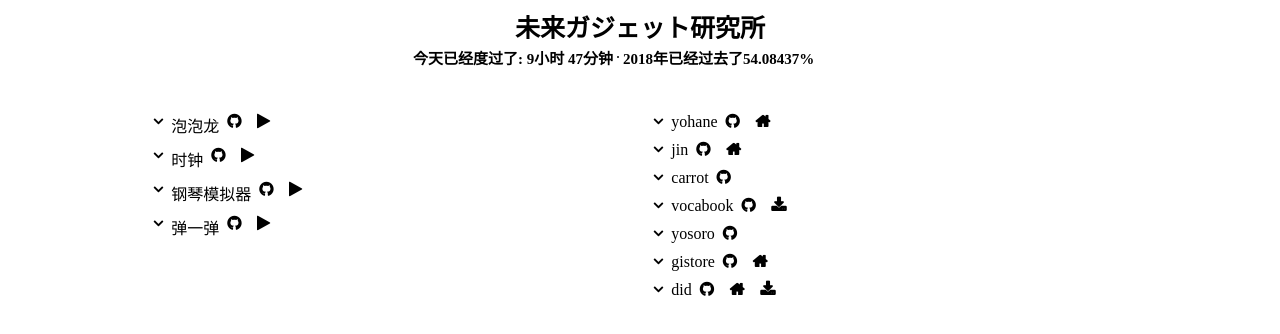
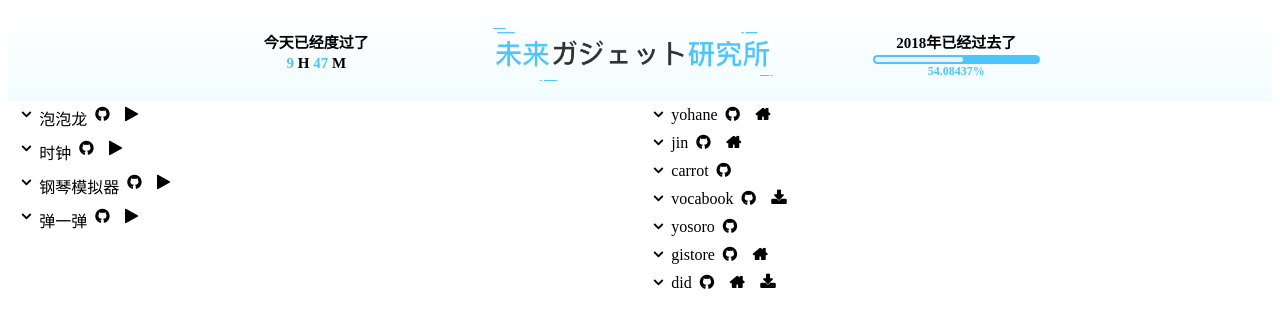
Before and after one commit to cwjdemos/cwjdemo.github.io, a plain HTML site: page index.html in a window 1280 px wide. Drawn offline with Linux system fonts and the light colour scheme.

Commit message:
update index page

```diff
--- a/index.html
+++ b/index.html
@@ -3,227 +3,43 @@
 
 <head>
     <meta charset="UTF-8">
-    <title>cwj demo home page</title>
+    <title>未来ガジェット研究所</title>
     <link href="https://netdna.bootstrapcdn.com/font-awesome/4.7.0/css/font-awesome.min.css" rel="stylesheet">
+    <link rel="stylesheet" href="styles/atomic.css">
+    <link rel="stylesheet" href="styles/index.css">
 </head>
 
 <body>
-    <div class="container">
-        <div class="header">
-            <div style="font-size: 25px; text-align: center; font-weight: 900;">
-                未来ガジェット研究所
+    <div class="header">
+        <div class="container flex" style="padding: 20px 0;">
+            <div id="ttd" class="subtitle">
+                <div class="h50" id="pt1"></div>
+                <div class="h50">
+                    <span class="theme-color" id="pt2"></span>
+                    H
+                    <span class="theme-color" id="pt3"></span>
+                    M
+                </div>
             </div>
-            <div style="display: flex; width: 460px; margin: 0 auto;">
-                <div id="ttd" class="subtitle"></div>.
-                <div id="tty" class="subtitle"></div>
+            <div style="width: 280px; height: 53px; background: url('assets/header.png'); background-size: 100%;">
+
+            </div>
+            <div id="tty" class="subtitle">
+                <div class="h50" id="pt4"></div>
+                <div class="h50">
+                    <div class="h40" style="background: #4BC4FF; border-radius: 10px; padding: 2px; box-sizing: border-box;">
+                        <div id="progress"></div>
+                    </div>
+                    <div class="h60 theme-color" id="pt5" style="font-size: 12px; line-height: 14px;"></div>
+                </div>
             </div>
         </div>
-        <div class="pj-wrap">
-            <div id="games" class="pj"></div>
-            <div id="projects" class="pj"></div>
-        </div>
+    </div>
+    <div class="pj-wrap">
+        <div id="games" class="pj"></div>
+        <div id="projects" class="pj"></div>
     </div>
 </body>
 
 </html>
-<script>
-    const nextDay = _ => new Date().setHours(24, 0, 0)
-    const lastYear = _ => new Date(new Date().setMonth(0, 0)).setHours(24, 0, 0)
-    const nextYear = _ => new Date(new Date().setMonth(12, 1)).setHours(0, 0, 0)
-    const analyzeTTL = time => {
-        let h = Math.floor(time / 3600)
-        let m = Math.floor((time % 3600) / 60)
-        let s = Math.floor(time % 3600 % 60)
-        return { h, m, s }
-    }
-    const $id = id => document.getElementById(id)
-    const render = (content, elm) => (elm.innerHTML !== content) && (elm.innerHTML = content)
-    const setTitle = content => (document.title !== content) && (document.title = content)
-    const ttDe = () => {
-        let secondToDay = (nextDay() - new Date()) / 1000
-        let { h, m } = analyzeTTL(secondToDay)
-        let content
-        if (h >= 12) {
-            content = `今天已经度过了: ${23 - h}小时 ${59 - m}分钟`
-        } else {
-            content = `距离今天结束还有: ${h}小时 ${m}分钟`
-        }
-        render(content, $id('ttd'))
-        setTitle(content)
-    }
-    const ttYe = () => {
-        let year = new Date().getFullYear()
-        let per = (Date.now() - lastYear()) / (nextYear() - lastYear())
-        let content = `${year}年已经过去了${(per * 100).toFixed(5)}%`
-        render(content, $id('tty'))
-
-    }
-    const exec = () => {
-        ttDe()
-        ttYe()
-    }
-    exec()
-    setInterval(() => {
-        exec()
-    }, 1000)
-    const toggleClass = (ele, cls) => {
-        let origin = ele.className.split(' ')
-        if (origin.indexOf(cls) > -1) {
-            origin.splice(origin.indexOf(cls), 1)
-        } else {
-            origin.push(cls)
-        }
-        ele.className = origin.join(' ')
-    }
-    const githubPrefix = 'https://github.com/cwj0417/'
-    const demoDir = 'demos/'
-    const addProject = (title, options, desc, isGame) => {
-        let { github, homepage, demonstration, download } = options
-        let $project = document.createElement('div')
-        $project.className = 'project'
-        let $title = document.createElement('div')
-        $title.className = 'title'
-        let $desc = document.createElement('div')
-        $desc.className = 'desc hid'
-        $project.appendChild($title)
-        $project.appendChild($desc)
-        document.getElementById(isGame ? 'games' : 'projects').appendChild($project)
-
-        // arrow
-        let $arrow = document.createElement('i')
-        $arrow.className = 'fa fa-angle-down arrow'
-        $arrow.addEventListener('click', () => {
-            toggleClass($arrow, 'expended')
-            toggleClass($desc, 'hid')
-        })
-        // title
-        let $name = document.createElement('div')
-        $name.className = 'name'
-        $name.innerHTML = title
-        $name.addEventListener('click', () => {
-            toggleClass($arrow, 'expended')
-            toggleClass($desc, 'hid')
-        })
-
-        $title.appendChild($arrow)
-        $title.appendChild($name)
-
-        // github
-        if (github) {
-            let $github_a = document.createElement('a')
-            let $github_icon = document.createElement('i')
-            $github_a.href = `${githubPrefix}/${github}`
-            $github_a.target = '_blank'
-            $github_icon.className = 'fa fa-github'
-            $github_a.appendChild($github_icon)
-            $title.appendChild($github_a)
-        }
-
-        if (demonstration) {
-            let $demo_a = document.createElement('a')
-            let $demo_icon = document.createElement('i')
-            $demo_a.href = `${demoDir}${demonstration}`
-            $demo_a.target = '_blank'
-            $demo_icon.className = 'fa fa-play'
-            $demo_a.appendChild($demo_icon)
-            $title.appendChild($demo_a)
-        }
-
-        if (homepage) {
-            let $homepage_a = document.createElement('a')
-            let $homepage_icon = document.createElement('i')
-            $homepage_a.href = homepage
-            $homepage_a.target = '_blank'
-            $homepage_icon.className = 'fa fa-home'
-            $homepage_a.appendChild($homepage_icon)
-            $title.appendChild($homepage_a)
-        }
-
-        if (download) {
-            let $download_a = document.createElement('a')
-            let $download_icon = document.createElement('i')
-            $download_a.href = `${githubPrefix}/${download}/releases`
-            $download_a.target = '_blank'
-            $download_icon.className = 'fa fa-download'
-            $download_a.appendChild($download_icon)
-            $title.appendChild($download_a)
-        }
-
-        //desc
-        $desc.innerHTML = desc
-    }
-    addProject('泡泡龙', { github: 'canvas', demonstration: 'ppl/index.html' }, '2014年研究canvas时做的游戏, 自己写的碰撞判断', true)
-    addProject('时钟', { github: 'canvas', demonstration: 'clock/index.html' }, '2014年研究canvas时照着教程做的', true)
-    addProject('yohane', { github: 'yohane', homepage: githubPrefix + 'yohane' }, '基于命令行, 把md文件转化为ppt')
-    addProject('jin', { github: 'jin', homepage: 'https://jin.yo-cwj.com' }, '配色系统')
-    addProject('钢琴模拟器', {github: 'keyboardJoy', demonstration: 'keyboard/index.html'}, '加载midi文件来模拟钢琴弹奏', true)
-    addProject('弹一弹', {github: 'superflip', demonstration: 'flip/index.html'}, '小游戏', true)
-    addProject('carrot', {github: 'carrot'}, '基于rn的菜谱app')
-    addProject('vocabook', { github: 'lock-on', download: 'lock-on' }, '背单词软件')
-    addProject('yosoro', { github: 'yosoro' }, 'chrome插件, 提供多种实用功能')
-    addProject('gistore', { github: 'gistore', homepage: githubPrefix + 'gistore' }, '使用github的gist服务来备份单机应用')
-    addProject('did', { github: 'did', homepage: githubPrefix + 'did', download: 'did' }, 'chrome插件, 记录每天做的事和todos.')
-</script>
-<style>
-body {
-    font-family: "PingFang SC";
-    user-select: none;
-}
-.container {
-    width: 1000px;
-    margin: 0 auto;
-}
-
-.container>.header {
-    height: 100px;
-}
-
-.subtitle {
-    padding: 3px;
-    font-size: 15px;
-    text-align: center;
-    font-weight: bolder;
-}
-
-.title {
-    display: flex;
-}
-.title i {
-    margin: 0 8px;
-    font-weight: 900;
-}
-
-.desc {
-    transition: all .2s
-}
-
-.hid {
-    transform: rotateX(90deg);
-    height: 0;
-}
-
-.arrow {
-    transition: all .1s;
-}
-
-.expended {
-    height: auto;
-    transform: rotateX(180deg);
-    padding: 10px;
-}
-.desc {
-    box-shadow: 0 0 5px rgba(0, 0, 0, .2);
-}
-.pj-wrap {
-    display: flex;
-}
-.pj {
-    width: 50%;
-}
-.project {
-    padding: 5px;
-}
-a, a:visited {
-    color: inherit;
-}
-</style>
+<script src="scripts/index.js"></script>
--- /dev/null
+++ b/scripts/index.js
@@ -0,0 +1,142 @@
+const nextDay = _ => new Date().setHours(24, 0, 0)
+const lastYear = _ => new Date(new Date().setMonth(0, 0)).setHours(24, 0, 0)
+const nextYear = _ => new Date(new Date().setMonth(12, 1)).setHours(0, 0, 0)
+const analyzeTTL = time => {
+    let h = Math.floor(time / 3600)
+    let m = Math.floor((time % 3600) / 60)
+    let s = Math.floor(time % 3600 % 60)
+    return { h, m, s }
+}
+const $id = id => document.getElementById(id)
+const render = (content, elm) => (elm.innerHTML !== content) && (elm.innerHTML = content)
+const ttDe = () => {
+    let secondToDay = (nextDay() - new Date()) / 1000
+    let { h, m } = analyzeTTL(secondToDay)
+    let pt1, pt2, pt3
+    if (h >= 12) {
+        pt1 = "今天已经度过了"
+        pt2 = 23 - h
+        pt3 = 59 - m
+    } else {
+        pt1 = "距离今天结束还有"
+        pt2 = h
+        pt3 = m
+    }
+    render(pt1, $id("pt1"))
+    render(pt2, $id("pt2"))
+    render(pt3, $id("pt3"))
+}
+const ttYe = () => {
+    let year = new Date().getFullYear()
+    let per = (Date.now() - lastYear()) / (nextYear() - lastYear())
+    let pt4 = `${year}年已经过去了`
+    let pt5 = `${(per * 100).toFixed(5)}%`
+    render(pt4, $id("pt4"))
+    render(pt5, $id("pt5"))
+    $id("progress").style.width = pt5
+}
+const exec = () => {
+    ttDe()
+    ttYe()
+}
+exec()
+setInterval(() => {
+    exec()
+}, 1000)
+const toggleClass = (ele, cls) => {
+    let origin = ele.className.split(" ")
+    if (origin.indexOf(cls) > -1) {
+        origin.splice(origin.indexOf(cls), 1)
+    } else {
+        origin.push(cls)
+    }
+    ele.className = origin.join(" ")
+}
+const githubPrefix = "https://github.com/cwj0417/"
+const demoDir = "demos/"
+const addProject = (title, options, desc, isGame) => {
+    let { github, homepage, demonstration, download } = options
+    let $project = document.createElement("div")
+    $project.className = "project"
+    let $title = document.createElement("div")
+    $title.className = "title"
+    let $desc = document.createElement("div")
+    $desc.className = "desc hid"
+    $project.appendChild($title)
+    $project.appendChild($desc)
+    document.getElementById(isGame ? "games" : "projects").appendChild($project)
+
+    // arrow
+    let $arrow = document.createElement("i")
+    $arrow.className = "fa fa-angle-down arrow"
+    $arrow.addEventListener("click", () => {
+        toggleClass($arrow, "expended")
+        toggleClass($desc, "hid")
+    })
+    // title
+    let $name = document.createElement("div")
+    $name.className = "name"
+    $name.innerHTML = title
+    $name.addEventListener("click", () => {
+        toggleClass($arrow, "expended")
+        toggleClass($desc, "hid")
+    })
+
+    $title.appendChild($arrow)
+    $title.appendChild($name)
+
+    // github
+    if (github) {
+        let $github_a = document.createElement("a")
+        let $github_icon = document.createElement("i")
+        $github_a.href = `${githubPrefix}/${github}`
+        $github_a.target = "_blank"
+        $github_icon.className = "fa fa-github"
+        $github_a.appendChild($github_icon)
+        $title.appendChild($github_a)
+    }
+
+    if (demonstration) {
+        let $demo_a = document.createElement("a")
+        let $demo_icon = document.createElement("i")
+        $demo_a.href = `${demoDir}${demonstration}`
+        $demo_a.target = "_blank"
+        $demo_icon.className = "fa fa-play"
+        $demo_a.appendChild($demo_icon)
+        $title.appendChild($demo_a)
+    }
+
+    if (homepage) {
+        let $homepage_a = document.createElement("a")
+        let $homepage_icon = document.createElement("i")
+        $homepage_a.href = homepage
+        $homepage_a.target = "_blank"
+        $homepage_icon.className = "fa fa-home"
+        $homepage_a.appendChild($homepage_icon)
+        $title.appendChild($homepage_a)
+    }
+
+    if (download) {
+        let $download_a = document.createElement("a")
+        let $download_icon = document.createElement("i")
+        $download_a.href = `${githubPrefix}/${download}/releases`
+        $download_a.target = "_blank"
+        $download_icon.className = "fa fa-download"
+        $download_a.appendChild($download_icon)
+        $title.appendChild($download_a)
+    }
+
+    //desc
+    $desc.innerHTML = desc
+}
+addProject("泡泡龙", { github: "canvas", demonstration: "ppl/index.html" }, "2014年研究canvas时做的游戏, 自己写的碰撞判断", true)
+addProject("时钟", { github: "canvas", demonstration: "clock/index.html" }, "2014年研究canvas时照着教程做的", true)
+addProject("yohane", { github: "yohane", homepage: githubPrefix + "yohane" }, "基于命令行, 把md文件转化为ppt")
+addProject("jin", { github: "jin", homepage: "https://jin.yo-cwj.com" }, "配色系统")
+addProject("钢琴模拟器", {github: "keyboardJoy", demonstration: "keyboard/index.html"}, "加载midi文件来模拟钢琴弹奏", true)
+addProject("弹一弹", {github: "superflip", demonstration: "flip/index.html"}, "小游戏", true)
+addProject("carrot", {github: "carrot"}, "基于rn的菜谱app")
+addProject("vocabook", { github: "lock-on", download: "lock-on" }, "背单词软件")
+addProject("yosoro", { github: "yosoro" }, "chrome插件, 提供多种实用功能")
+addProject("gistore", { github: "gistore", homepage: githubPrefix + "gistore" }, "使用github的gist服务来备份单机应用")
+addProject("did", { github: "did", homepage: githubPrefix + "did", download: "did" }, "chrome插件, 记录每天做的事和todos.")
--- a/styles/atomic.css
+++ b/styles/atomic.css
@@ -1 +1,5 @@
 .flex {display: flex;}
+.h40 {height: 40%;}
+.h50 {height: 50%;}
+.h60 {height: 60%;}
+.theme-color {color: #4BC4FF;}
--- /dev/null
+++ b/styles/index.css
@@ -0,0 +1,75 @@
+body {
+    font-family: "PingFang SC";
+    user-select: none;
+}
+
+.container {
+    width: 1000px;
+    margin: 0 auto;
+}
+
+.header {
+    background:linear-gradient(180deg,rgba(255,255,255,1),rgba(242,252,255,1));
+}
+
+.subtitle {
+    padding: 3px 100px;
+    font-size: 15px;
+    text-align: center;
+    font-weight: bolder;
+    flex-grow: 1;
+}
+
+.title {
+    display: flex;
+}
+
+.title i {
+    margin: 0 8px;
+    font-weight: 900;
+}
+
+.desc {
+    transition: all .2s
+}
+
+.hid {
+    transform: rotateX(90deg);
+    height: 0;
+}
+
+.arrow {
+    transition: all .1s;
+}
+
+.expended {
+    height: auto;
+    transform: rotateX(180deg);
+    padding: 10px;
+}
+
+.desc {
+    box-shadow: 0 0 5px rgba(0, 0, 0, .2);
+}
+
+.pj-wrap {
+    display: flex;
+}
+
+.pj {
+    width: 50%;
+}
+
+.project {
+    padding: 5px;
+}
+
+a, a:visited {
+    color: inherit;
+}
+
+#progress {
+    border-radius: 10px;
+    background: #f1f1f1;
+    height: 100%;
+}
```
Also changed, not shown: assets/header.png (added), assets/title.png (deleted).
